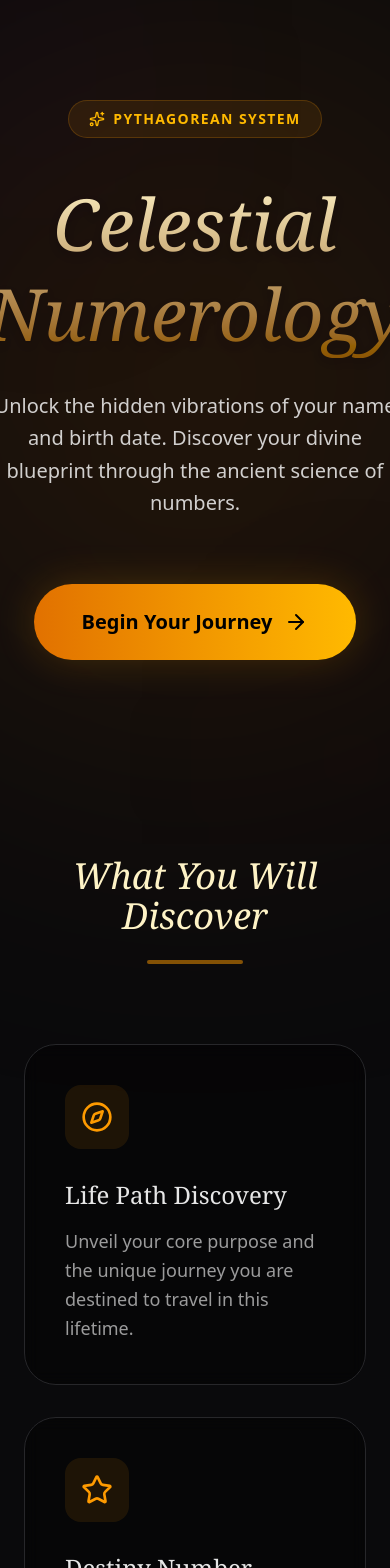
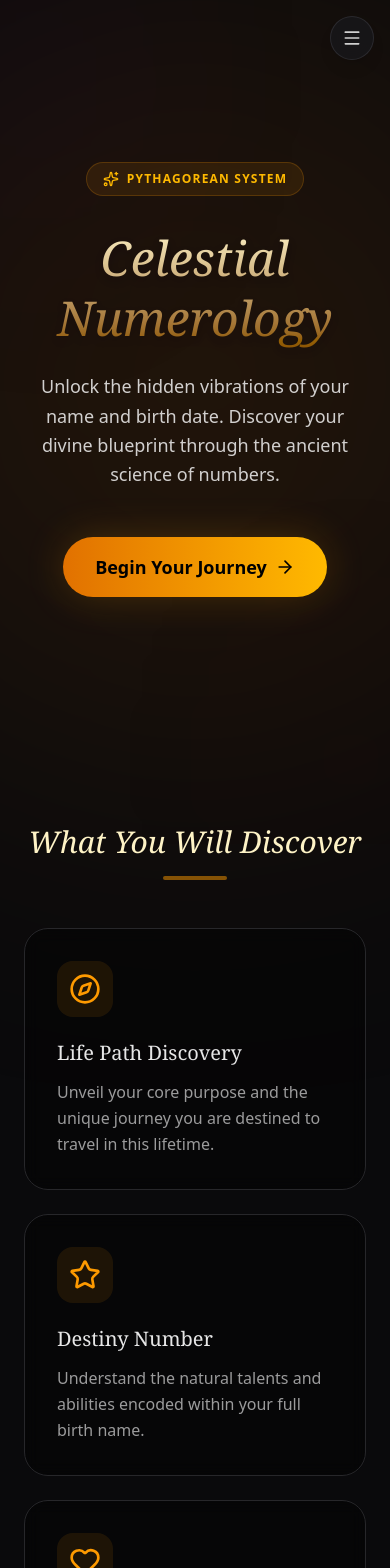
Before and after one commit to orbimatrix/Numerology-, a React (Vite) app: page / in a window 390 px wide. Shown: the top 1568 px of the page. Built offline with nearby package versions, Linux system fonts and the light colour scheme.

Commit message:
feat: Implement initial application structure with a landing page, navigation bar, and main application component.

```diff
--- a/src/App.tsx
+++ b/src/App.tsx
@@ -15,6 +15,7 @@ import ResultsSection from './components/ResultsSection';
 import LandingPage from './components/LandingPage';
 
 import Footer from './components/Footer';
+import Navbar from './components/Navbar';
 
 // --- Main App ---
 
@@ -91,6 +92,13 @@ export default function App() {
 
   return (
     <div className="min-h-screen bg-[#0a0a0c] text-zinc-100 font-sans selection:bg-amber-500/30">
+      {/* Mobile Hamburger Nav – always visible on small screens */}
+      <Navbar
+        onHomeClick={() => setPage('landing')}
+        onPrivacyClick={() => setPage('privacy')}
+        onTermsClick={() => setPage('terms')}
+      />
+
       {/* Background Decorative Elements */}
       <div className="fixed inset-0 overflow-hidden pointer-events-none opacity-20 z-0">
         <div className="absolute top-[-10%] left-[-10%] w-[40%] h-[40%] bg-purple-900/40 rounded-full blur-[120px]" />
--- a/src/components/LandingPage.tsx
+++ b/src/components/LandingPage.tsx
@@ -53,16 +53,16 @@ const LandingPage = ({ onStart, onPrivacyClick, onTermsClick }: LandingPageProps
                         transition={{ duration: 0.8 }}
                         className="relative z-20"
                     >
-                        <div className="inline-flex items-center gap-2 px-5 py-2 rounded-full bg-amber-500/10 border border-amber-500/20 text-amber-400 text-sm font-bold uppercase tracking-widest mb-10">
+                        <div className="inline-flex items-center gap-2 px-4 py-2 md:px-5 md:py-2 rounded-full bg-amber-500/10 border border-amber-500/20 text-amber-400 text-xs md:text-sm font-bold uppercase tracking-widest mb-8 md:mb-10 text-center">
                             <Sparkles className="w-4 h-4" />
                             Pythagorean System
                         </div>
 
-                        <h1 className="text-7xl md:text-9xl font-serif italic text-transparent bg-clip-text bg-gradient-to-b from-amber-100 to-amber-500/50 mb-8 drop-shadow-lg leading-tight">
+                        <h1 className="text-5xl md:text-7xl lg:text-9xl font-serif italic text-transparent bg-clip-text bg-gradient-to-b from-amber-100 to-amber-500/50 mb-6 md:mb-8 drop-shadow-lg leading-tight">
                             Celestial Numerology
                         </h1>
 
-                        <p className="text-white/80 text-xl md:text-3xl font-light leading-relaxed mb-16 max-w-3xl mx-auto">
+                        <p className="text-white/80 text-lg md:text-2xl lg:text-3xl font-light leading-relaxed mb-12 md:mb-16 max-w-3xl mx-auto px-2">
                             Unlock the hidden vibrations of your name and birth date. Discover your divine blueprint through the ancient science of numbers.
                         </p>
 
@@ -70,10 +70,10 @@ const LandingPage = ({ onStart, onPrivacyClick, onTermsClick }: LandingPageProps
                             onClick={onStart}
                             whileHover={{ scale: 1.05 }}
                             whileTap={{ scale: 0.95 }}
-                            className="group relative inline-flex items-center gap-3 bg-gradient-to-r from-amber-600 to-amber-400 text-black font-bold text-xl md:text-2xl px-12 py-6 rounded-full overflow-hidden shadow-[0_0_40px_rgba(245,158,11,0.2)] hover:shadow-[0_0_60px_rgba(245,158,11,0.4)] transition-all"
+                            className="group relative inline-flex items-center gap-2 md:gap-3 bg-gradient-to-r from-amber-600 to-amber-400 text-black font-bold text-lg md:text-xl lg:text-2xl px-8 py-4 md:px-12 md:py-6 rounded-full overflow-hidden shadow-[0_0_40px_rgba(245,158,11,0.2)] hover:shadow-[0_0_60px_rgba(245,158,11,0.4)] transition-all"
                         >
                             <span className="relative z-10">Begin Your Journey</span>
-                            <ArrowRight className="w-6 h-6 md:w-8 md:h-8 relative z-10 group-hover:translate-x-2 transition-transform" />
+                            <ArrowRight className="w-5 h-5 md:w-6 md:h-6 lg:w-8 lg:h-8 relative z-10 group-hover:translate-x-2 transition-transform" />
                             <div className="absolute inset-0 bg-white/20 translate-y-full group-hover:translate-y-0 transition-transform duration-300 ease-out" />
                         </motion.button>
                     </motion.div>
@@ -83,13 +83,13 @@ const LandingPage = ({ onStart, onPrivacyClick, onTermsClick }: LandingPageProps
                 </section>
 
                 {/* Features Section */}
-                <section className="py-24 px-6 max-w-6xl mx-auto relative z-20">
-                    <div className="text-center mb-20">
-                        <h2 className="text-4xl md:text-6xl font-serif italic text-amber-100 mb-6">What You Will Discover</h2>
-                        <div className="w-24 h-1 bg-amber-500/50 mx-auto rounded-full" />
+                <section className="py-16 md:py-24 px-6 max-w-6xl mx-auto relative z-20">
+                    <div className="text-center mb-12 md:mb-20">
+                        <h2 className="text-3xl md:text-5xl lg:text-6xl font-serif italic text-amber-100 mb-4 md:mb-6">What You Will Discover</h2>
+                        <div className="w-16 md:w-24 h-1 bg-amber-500/50 mx-auto rounded-full" />
                     </div>
 
-                    <div className="grid grid-cols-1 md:grid-cols-2 lg:grid-cols-3 gap-8">
+                    <div className="grid grid-cols-1 md:grid-cols-2 lg:grid-cols-3 gap-6 md:gap-8">
                         {features.map((feature, index) => (
                             <motion.div
                                 key={index}
@@ -97,13 +97,13 @@ const LandingPage = ({ onStart, onPrivacyClick, onTermsClick }: LandingPageProps
                                 whileInView={{ opacity: 1, y: 0 }}
                                 viewport={{ once: true, margin: "-100px" }}
                                 transition={{ duration: 0.6, delay: index * 0.1 }}
-                                className="bg-black/40 backdrop-blur-sm border border-zinc-800 p-10 rounded-[2rem] hover:border-amber-500/30 transition-colors group"
+                                className="bg-black/40 backdrop-blur-sm border border-zinc-800 p-8 md:p-10 rounded-3xl md:rounded-[2rem] hover:border-amber-500/30 transition-colors group"
                             >
-                                <div className="mb-6 p-4 bg-amber-500/10 rounded-2xl inline-block group-hover:scale-110 transition-transform duration-500">
+                                <div className="mb-4 md:mb-6 p-3 md:p-4 bg-amber-500/10 rounded-2xl inline-block group-hover:scale-110 transition-transform duration-500">
                                     {feature.icon}
                                 </div>
-                                <h3 className="text-2xl font-serif text-white/90 mb-4">{feature.title}</h3>
-                                <p className="text-white/60 leading-relaxed text-lg">
+                                <h3 className="text-xl md:text-2xl font-serif text-white/90 mb-3 md:mb-4">{feature.title}</h3>
+                                <p className="text-white/60 leading-relaxed text-base md:text-lg">
                                     {feature.description}
                                 </p>
                             </motion.div>
@@ -112,18 +112,18 @@ const LandingPage = ({ onStart, onPrivacyClick, onTermsClick }: LandingPageProps
                 </section>
 
                 {/* Bottom CTA */}
-                <section className="py-32 px-6 text-center relative z-20 max-w-4xl mx-auto">
+                <section className="py-20 md:py-32 px-4 md:px-6 text-center relative z-20 max-w-4xl mx-auto">
                     <motion.div
                         initial={{ opacity: 0, scale: 0.9 }}
                         whileInView={{ opacity: 1, scale: 1 }}
                         viewport={{ once: true }}
                         transition={{ duration: 0.8 }}
-                        className="bg-gradient-to-b from-zinc-900/80 to-black border border-zinc-800/50 p-16 md:p-24 rounded-[3rem] shadow-2xl"
+                        className="bg-gradient-to-b from-zinc-900/80 to-black border border-zinc-800/50 p-10 md:p-24 rounded-3xl md:rounded-[3rem] shadow-2xl"
                     >
-                        <h2 className="text-4xl md:text-5xl font-serif italic text-amber-100 mb-8">Ready to decode your destiny?</h2>
+                        <h2 className="text-3xl md:text-4xl lg:text-5xl font-serif italic text-amber-100 mb-6 md:mb-8 leading-tight">Ready to decode your destiny?</h2>
                         <button
                             onClick={onStart}
-                            className="inline-flex items-center gap-2 text-amber-400 hover:text-amber-300 font-bold text-xl uppercase tracking-widest border-b-2 border-amber-500/30 hover:border-amber-400 pb-2 transition-all"
+                            className="inline-flex items-center gap-2 text-amber-400 hover:text-amber-300 font-bold text-lg md:text-xl uppercase tracking-widest border-b-2 border-amber-500/30 hover:border-amber-400 pb-2 transition-all mt-4"
                         >
                             Enter the Calculator <ArrowRight className="w-5 h-5" />
                         </button>
--- /dev/null
+++ b/src/components/Navbar.tsx
@@ -0,0 +1,136 @@
+import { useState } from 'react';
+import { motion, AnimatePresence } from 'motion/react';
+import { Menu, X, Home, ShieldCheck, FileText, Github } from 'lucide-react';
+
+interface NavbarProps {
+    onHomeClick: () => void;
+    onPrivacyClick: () => void;
+    onTermsClick: () => void;
+}
+
+const Navbar = ({ onHomeClick, onPrivacyClick, onTermsClick }: NavbarProps) => {
+    const [open, setOpen] = useState(false);
+
+    const close = () => setOpen(false);
+
+    const navItems = [
+        {
+            icon: <Home className="w-5 h-5" />,
+            label: 'Home',
+            onClick: () => { onHomeClick(); close(); }
+        },
+        {
+            icon: <ShieldCheck className="w-5 h-5" />,
+            label: 'Privacy Policy',
+            onClick: () => { onPrivacyClick(); close(); }
+        },
+        {
+            icon: <FileText className="w-5 h-5" />,
+            label: 'Terms of Condition',
+            onClick: () => { onTermsClick(); close(); }
+        },
+        {
+            icon: <Github className="w-5 h-5" />,
+            label: 'GitHub',
+            onClick: () => { window.open('https://github.com/orbimatrix/Numerology-', '_blank'); close(); }
+        }
+    ];
+
+    return (
+        <>
+            {/* Hamburger button — visible only on mobile */}
+            <button
+                className="fixed top-4 right-4 z-50 md:hidden flex items-center justify-center w-11 h-11 rounded-full bg-zinc-900/80 border border-zinc-700/50 backdrop-blur-md text-white/80 hover:text-amber-400 hover:border-amber-500/40 transition-all shadow-lg"
+                onClick={() => setOpen(prev => !prev)}
+                aria-label="Toggle menu"
+            >
+                <AnimatePresence mode="wait" initial={false}>
+                    {open ? (
+                        <motion.span
+                            key="close"
+                            initial={{ rotate: -90, opacity: 0 }}
+                            animate={{ rotate: 0, opacity: 1 }}
+                            exit={{ rotate: 90, opacity: 0 }}
+                            transition={{ duration: 0.2 }}
+                        >
+                            <X className="w-5 h-5" />
+                        </motion.span>
+                    ) : (
+                        <motion.span
+                            key="open"
+                            initial={{ rotate: 90, opacity: 0 }}
+                            animate={{ rotate: 0, opacity: 1 }}
+                            exit={{ rotate: -90, opacity: 0 }}
+                            transition={{ duration: 0.2 }}
+                        >
+                            <Menu className="w-5 h-5" />
+                        </motion.span>
+                    )}
+                </AnimatePresence>
+            </button>
+
+            {/* Overlay */}
+            <AnimatePresence>
+                {open && (
+                    <motion.div
+                        key="overlay"
+                        initial={{ opacity: 0 }}
+                        animate={{ opacity: 1 }}
+                        exit={{ opacity: 0 }}
+                        transition={{ duration: 0.2 }}
+                        className="fixed inset-0 z-40 bg-black/60 backdrop-blur-sm md:hidden"
+                        onClick={close}
+                    />
+                )}
+            </AnimatePresence>
+
+            {/* Slide-in Drawer */}
+            <AnimatePresence>
+                {open && (
+                    <motion.nav
+                        key="drawer"
+                        initial={{ x: '100%' }}
+                        animate={{ x: 0 }}
+                        exit={{ x: '100%' }}
+                        transition={{ type: 'spring', damping: 28, stiffness: 300 }}
+                        className="fixed top-0 right-0 h-full w-72 z-50 bg-zinc-950/95 border-l border-zinc-800 backdrop-blur-xl flex flex-col md:hidden shadow-2xl"
+                    >
+                        {/* Drawer Header */}
+                        <div className="flex items-center justify-between px-6 py-6 border-b border-zinc-800">
+                            <div className="flex items-center gap-2 text-amber-400">
+                                <span className="font-serif italic text-xl">Celestial Numerology</span>
+                            </div>
+                            <button onClick={close} className="text-white/50 hover:text-white transition-colors">
+                                <X className="w-5 h-5" />
+                            </button>
+                        </div>
+
+                        {/* Nav Links */}
+                        <div className="flex flex-col gap-1 px-4 py-6 flex-grow">
+                            {navItems.map((item, i) => (
+                                <motion.button
+                                    key={i}
+                                    initial={{ opacity: 0, x: 20 }}
+                                    animate={{ opacity: 1, x: 0 }}
+                                    transition={{ delay: i * 0.06, duration: 0.3 }}
+                                    onClick={item.onClick}
+                                    className="flex items-center gap-4 px-4 py-4 rounded-2xl text-white/70 hover:text-amber-400 hover:bg-amber-500/5 transition-all text-left font-medium text-base group"
+                                >
+                                    <span className="text-amber-500/70 group-hover:text-amber-400 transition-colors">{item.icon}</span>
+                                    {item.label}
+                                </motion.button>
+                            ))}
+                        </div>
+
+                        {/* Drawer Footer */}
+                        <div className="px-6 py-6 border-t border-zinc-800 text-center text-white/30 text-xs">
+                            &copy; {new Date().getFullYear()} Celestial Numerology
+                        </div>
+                    </motion.nav>
+                )}
+            </AnimatePresence>
+        </>
+    );
+};
+
+export default Navbar;
```
